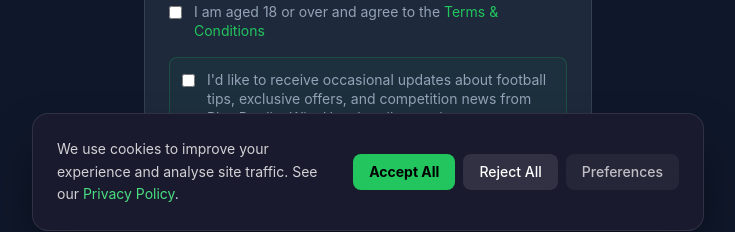
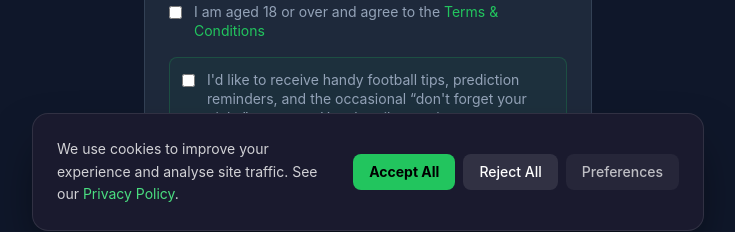
Before and after one commit to claytonbwebb-lab/world-cup-predictor, a Next.js app: page /auth/signup in a window 1280 px wide. Shown: the part 545-777 px from the top of the page, without its empty margins (272-1007 px from the left). Built offline with nearby package versions, Linux system fonts and the light colour scheme; no server answers.

Commit message:
feat: update GDPR marketing consent message on signup

```diff
--- a/src/app/auth/signup/page.tsx
+++ b/src/app/auth/signup/page.tsx
@@ -142,7 +142,7 @@ function SignupForm() {
                 className="mt-1 accent-primary"
               />
               <label htmlFor="marketing" className="text-sm text-textMuted leading-snug">
-                I&apos;d like to receive occasional updates about football tips, exclusive offers, and competition news from Play Predict Win. Unsubscribe anytime.
+                I&apos;d like to receive handy football tips, prediction reminders, and the occasional &ldquo;don&apos;t forget your picks&rdquo; message. Unsubscribe anytime.
               </label>
             </div>
 
```
